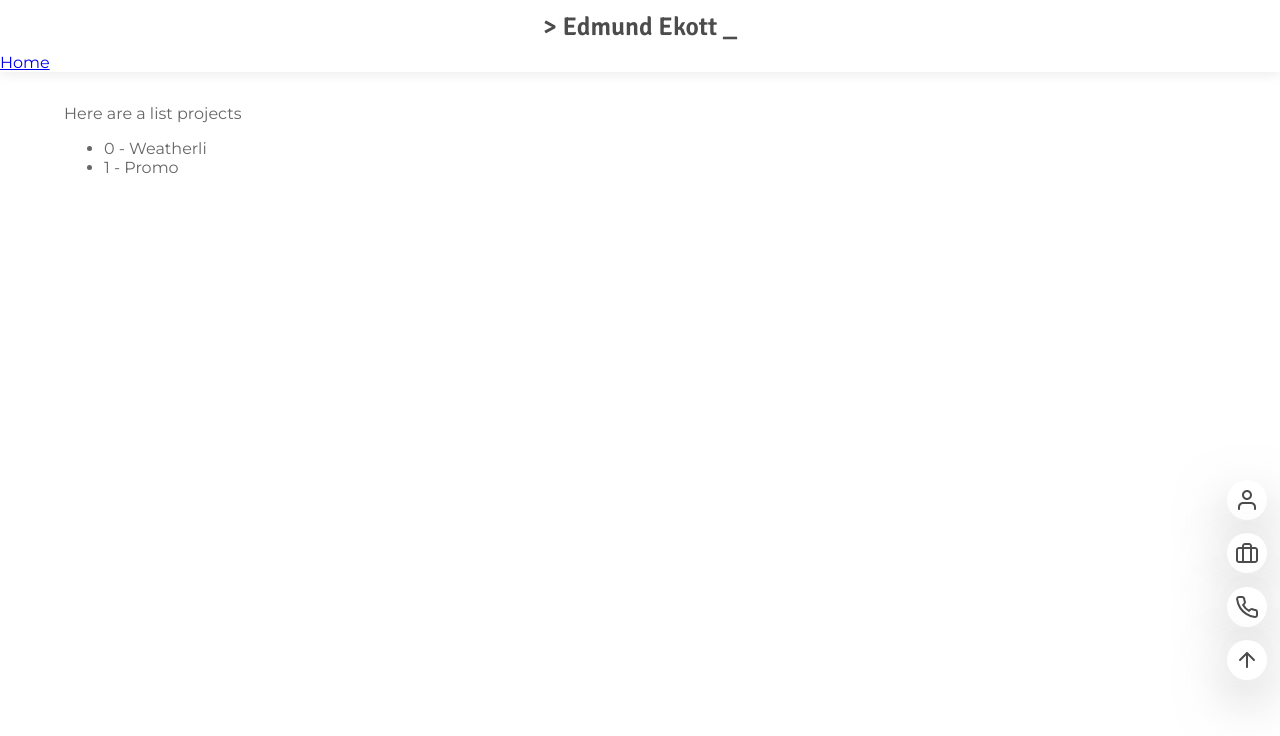
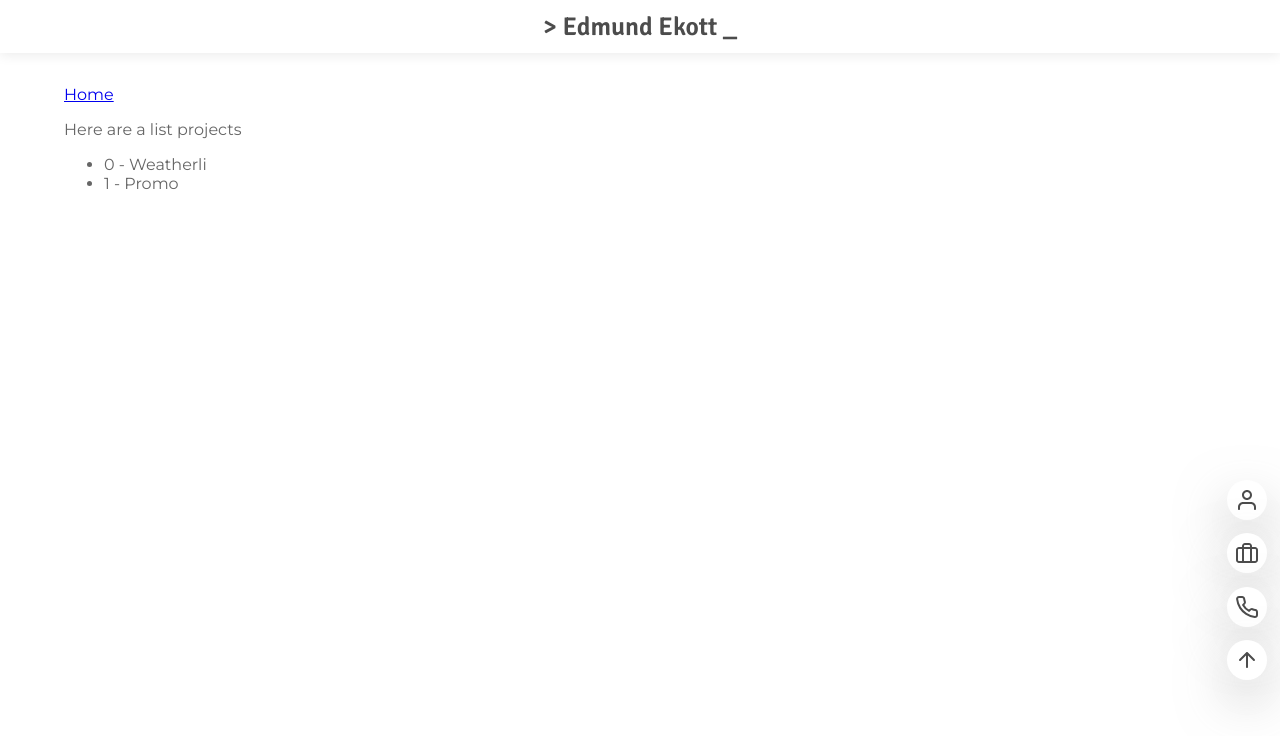
Before and after one commit to Edmund1645/portfolio, a Vue app: page /projects in a window 1280 px wide. Shown: the top 736 px of the page. Built offline with nearby package versions, Linux system fonts and the light colour scheme.

Commit message:
remove routerlinks from navigation

```diff
--- a/src/components/NavBar.vue
+++ b/src/components/NavBar.vue
@@ -2,7 +2,6 @@
   <section>
     <nav id="main-nav">
       <h1 id="title" class="font-thick font-display">{{title}}</h1>
-      <slot></slot>
     </nav>
 
     <nav id="nav-mobile">
--- a/src/views/Home.vue
+++ b/src/views/Home.vue
@@ -1,8 +1,6 @@
 <template>
   <div>
-    <NavBar>
-      <router-link to="/projects">Projects</router-link>
-    </NavBar>
+    <NavBar></NavBar>
     <div class="container">
       <Profile></Profile>
       <AboutMe></AboutMe>
--- a/src/views/Projects.vue
+++ b/src/views/Projects.vue
@@ -1,9 +1,8 @@
 <template>
   <div>
-    <NavBar>
+    <NavBar></NavBar>
+    <div class="container">
       <router-link to="/">Home</router-link>
-    </NavBar>
-    <div class="container">
       <p>Here are a list projects</p>
       <ul>
         <li v-for="(item, index) in projects" v-bind:key="index">{{index}} - {{item}}</li>
```
